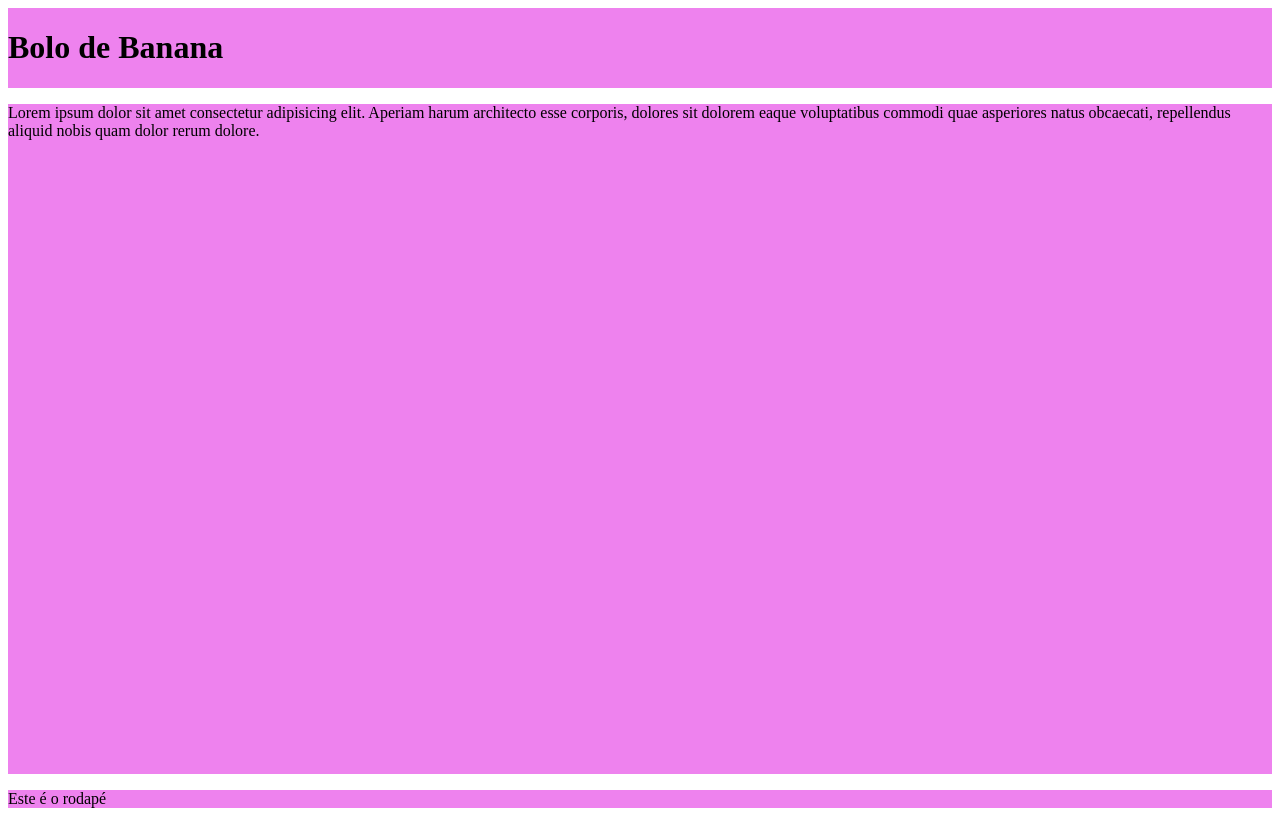
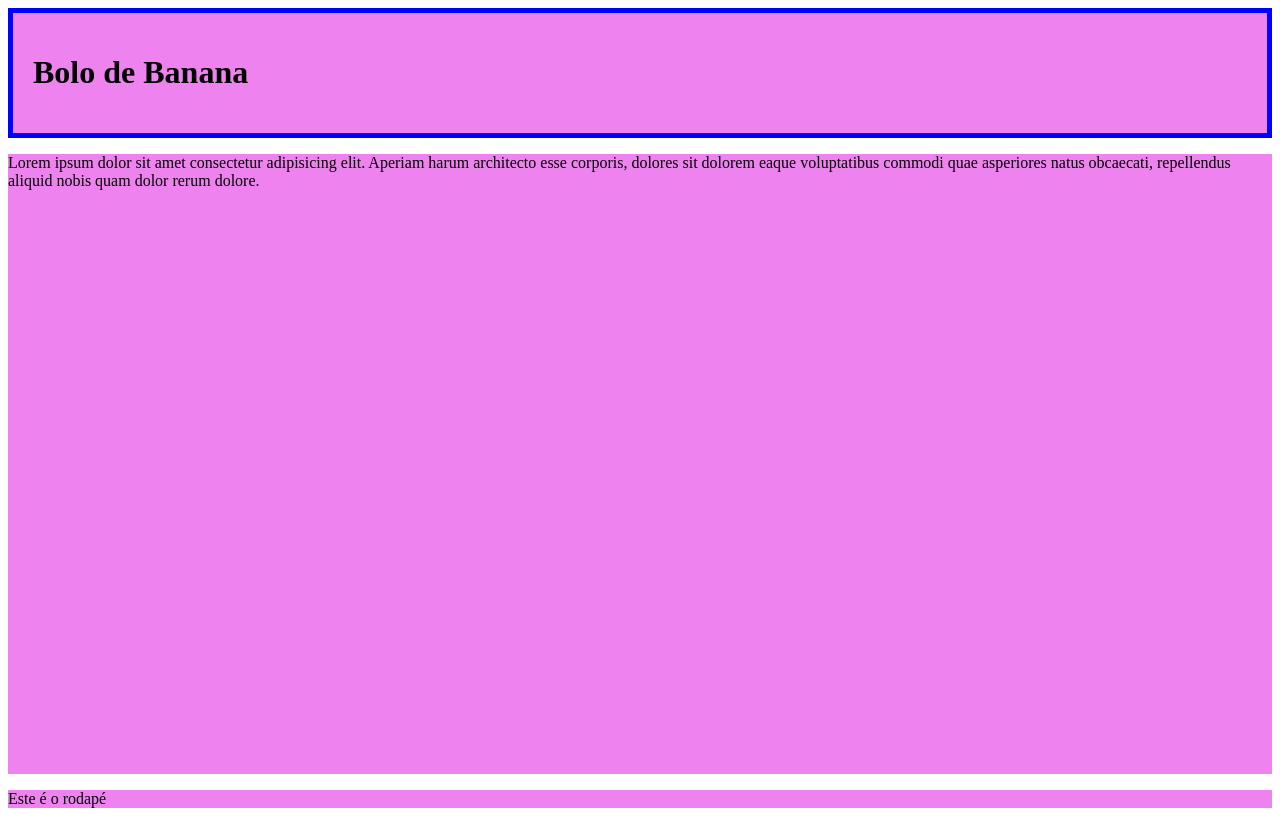
Before and after one commit to SantiagoMorais/versionamento-de-codigo, a plain HTML site: page index.html in a window 1280 px wide. Drawn offline with Linux system fonts and the light colour scheme.

Commit message:
alteração da estilização do cabeçalho

```diff
--- a/index.css
+++ b/index.css
@@ -4,6 +4,11 @@ body {
     gap: 1rem;
     height: 100dvh;
     justify-content: space-around;
+}
+
+.header {
+    border: 5px solid blue;
+    padding: 20px;
 }
 
 .header, .main, .footer {
```
